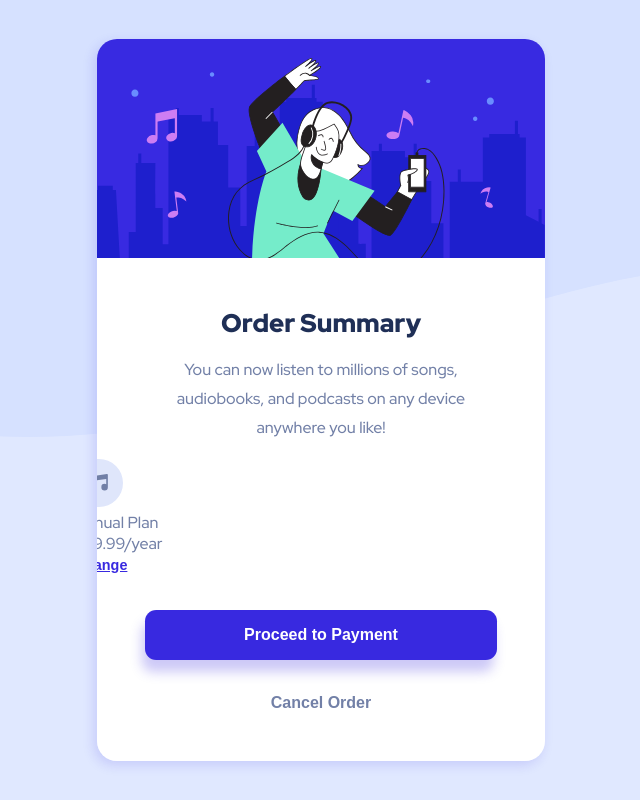
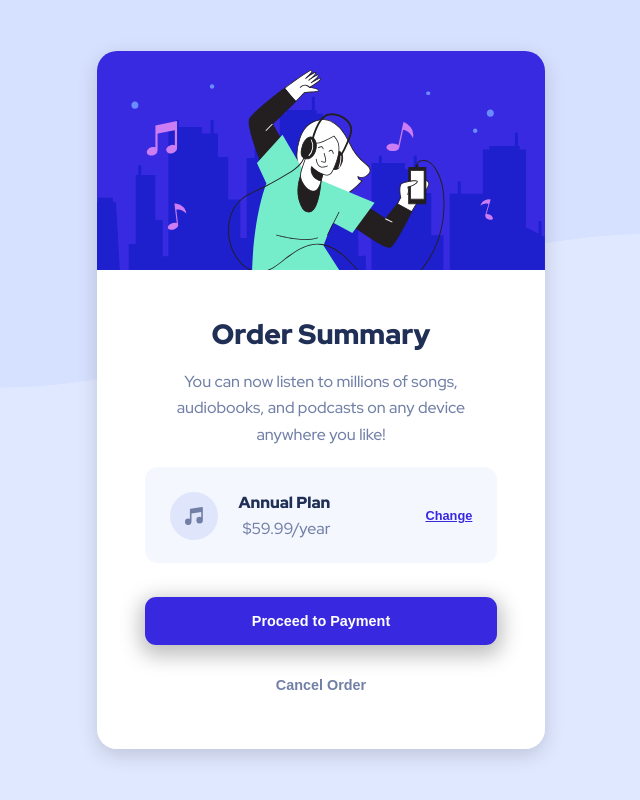
Before and after one commit to chegx/order-summary-component, a plain HTML site: page index.html in a window 1280 px wide. Shown: the whole page, without its empty margins (319-959 px from the left). Drawn offline with Linux system fonts and the light colour scheme.

Commit message:
Update styles.css

```diff
--- a/css/styles.css
+++ b/css/styles.css
@@ -20,7 +20,8 @@ body {
   font-family: 'Red Hat Display', sans-serif;
   background-color: var(--Pale-blue);
   background-image: url(../images/pattern-background-mobile.svg);
-  background-repeat: repeat-x;
+  background-repeat: no-repeat;
+  background-size: 100%;
 }
 
 main {
@@ -28,7 +29,7 @@ main {
   border-radius: 1.25rem;
   overflow: hidden;
   /* no need to add border-radius to image and card  */
-  box-shadow: -0.2rem 0.25rem 0.75rem hsl(245, 75%, 52%, 0.15);
+  box-shadow: 0 6px 20px 0 hsla(0 0% 0% /15%);
 }
 
 h1 {
@@ -37,24 +38,15 @@ h1 {
   color: var(--Dark-blue);
 }
 
-h6 {
-  font-size: 0.9rem;
-  font-weight: 900;
-  margin-bottom: 0.1rem;
-  color: var(--Dark-blue);
-}
-
 p {
-  font-size: 0.9rem;
+  font-size: 0.95rem;
   font-weight: 500;
   color: var(--Desaturated-blue);
-  margin-bottom: 0;
-  /* changing Chromium default p margin  */
 }
 
 article {
   background-color: white;
-  padding: 2.2rem 1.5rem 2rem;
+  padding: 2rem 1.5rem 1.5rem;
   text-align: center;
 }
 
@@ -65,28 +57,39 @@ article {
 }
 
 .description {
-  margin-top: 1rem;
-  margin-bottom: 1.5rem;
-  line-height: 180%;
+  margin: 1rem 0.75rem 1.5rem;
+  line-height: 165%;
 }
 
-.plan-box {
-  display: flex;
-  flex-direction: row;
-  align-items: center;
-  justify-content: space-between;
+.plan-price {
   background-color: var(--Very-pale-blue);
-  padding: 6.5%;
+  padding: 6%;
   border-radius: 0.8rem;
+  text-align: right;
 }
 
 #icon {
   width: 3rem;
+  margin-right: 1.3rem;
+  float: left;
 }
 
-.plan-price {
-  text-align: left;
-  margin-left: -5%;
+ul {
+  list-style: none;
+  float: left;
+}
+
+.plan {
+  color: var(--Dark-blue);
+  font-size: 0.88rem;
+  font-weight: 900;
+  margin-top: 3px;
+}
+
+.price {
+  color: var(--Desaturated-blue);
+  font-size: 0.88rem;
+  font-weight: 500;
 }
 
 button {
@@ -94,25 +97,28 @@ button {
   border-radius: 0.7rem;
   font-size: 0.9rem;
   font-weight: 900;
+  padding-top: 1rem;
+  padding-bottom: 1rem;
+  width: 100%;
   cursor: pointer;
-  transition: 0.2s;
+  transition: 0.2s ease-in;
 }
 
 .btn-change {
   background-color: transparent;
-  font-size: 0.9rem;
+  font-size: 0.72rem;
   color: var(--Bright-blue);
   text-decoration: underline;
+  width: auto;
 }
 
 .btn-top {
-  margin-top: 1.6rem;
-  margin-bottom: 1.5rem;
+  margin-top: 1.5rem;
+  margin-bottom: 0.6rem;
   background-color: var(--Bright-blue);
   padding: 1rem 1rem;
-  width: 100%;
   color: white;
-  box-shadow: -0.2rem 0.75rem 0.75rem hsl(245, 75%, 52%, 0.25);
+  box-shadow: 0 6px 20px 5px hsla(0 0% 0% /25%);
 }
 
 .btn-bottom {
@@ -133,7 +139,7 @@ button {
    color: var(--Dark-blue);
 }
 
-@media screen and (min-width: 720px) and (min-height: 720px) {
+@media screen and (min-width: 720px) and (min-height: 695px) {
   body {
     background-image: url(../images/pattern-background-desktop.svg);
   }
@@ -143,32 +149,37 @@ button {
   }
 
   article {
-    padding: 3rem;
+    padding: 2.8rem 3rem 2.5rem;
   }
 
   h1 {
-    font-size: 1.6rem;
+    font-size: 1.75rem;
   }
 
-  p, button {
+  .description {
+    margin-bottom: 1.2rem;
     font-size: 1rem;
   }
 
-  h6 {
+  .plan-price p {
     font-size: 1rem;
-    margin-bottom: 0.4rem;
-  }
-
-  .description {
-    margin-bottom: 1rem;
   }
 
   .plan-price {
-    margin-left: -20%;
+    padding: 7%;
+  }
+
+  .plan {
+    margin-top: 0;
+    margin-bottom: 5px;
+  }
+
+  .btn-change {
+    font-size: 0.8rem;
   }
 
   .btn-top {
-    margin-top: 2.2rem;
-    margin-bottom: 2rem;
+    margin-top: 2.1rem;
+    margin-bottom: 1rem;
   }
 }
```
